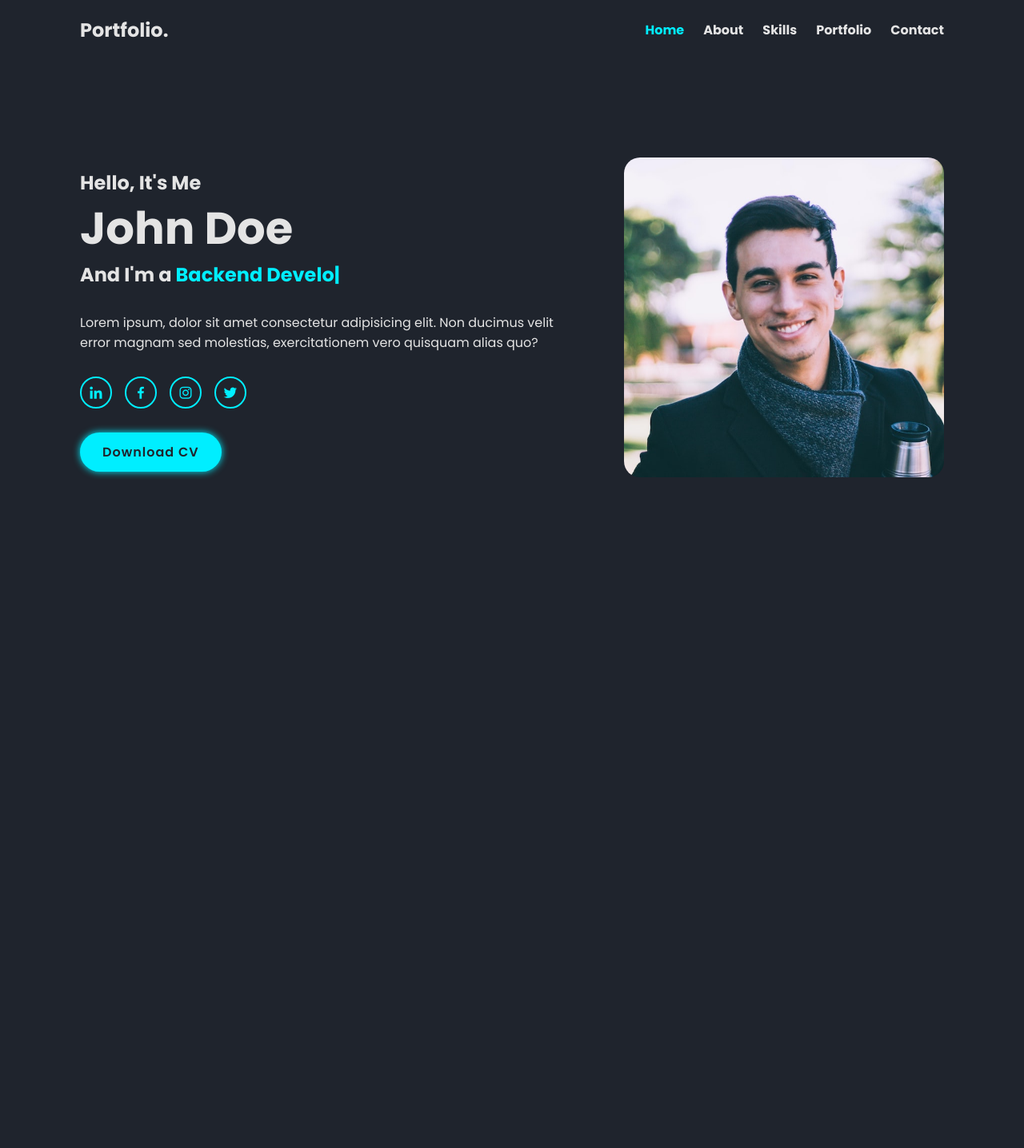
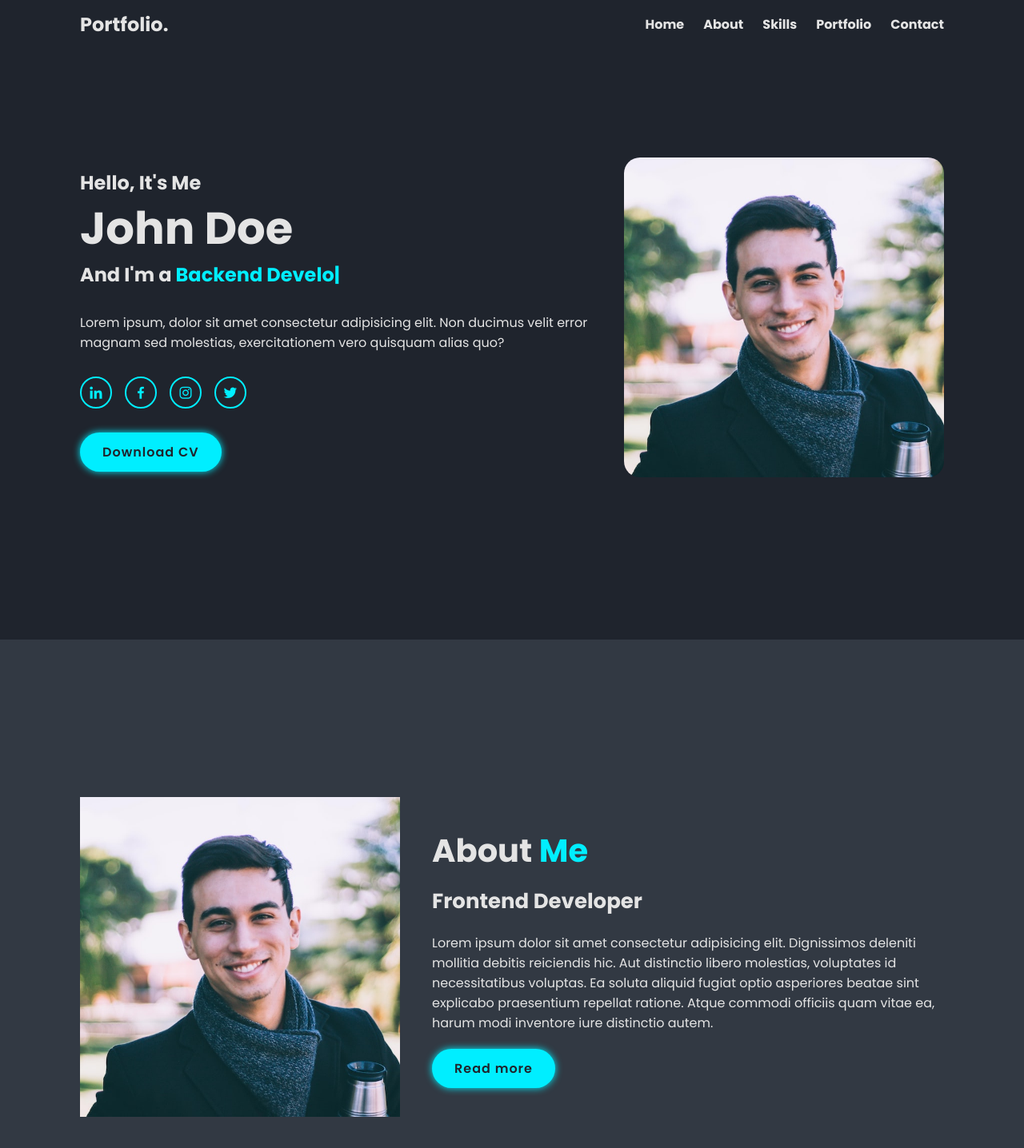
Before and after one commit to lipex360x/portsass, a website built with Vite: page index.html in a window 1280 px wide. Shown: the whole page at 80% size. Before the commit the page ends 800 px from the top, so only its background shows below. Built offline with nearby package versions, Linux system fonts and the light colour scheme.

Commit message:
about section

```diff
--- a/index.html
+++ b/index.html
@@ -9,24 +9,25 @@
   <body>
 
     <header>
-      <section class="container">
+      <div class="container">
         <a href="#">Portfolio.</a>
 
         <i class='bx bx-menu menu-icon'></i>
 
         <nav>
-          <a href="#" style="--i:1;" class="active">Home</a>
-          <a href="#" style="--i:2;">About</a>
+          <a href="#" class="navigation" data-target="hero" style="--i:1;" class="active">Home</a>
+          <a href="#" class="navigation" data-target="about" style="--i:2;">About</a>
           <a href="#" style="--i:3;">Skills</a>
           <a href="#" style="--i:4;">Portfolio</a>
           <a href="#" style="--i:5;">Contact</a>
         </nav>
-      </section>
+      </div>
     </header>
 
-    <main>
-      <section class="container">
-        <div class="hero">
+    <section class="hero" id="hero">
+      <div class="container">
+
+        <div>
           <h3>Hello, It's Me</h3>
 
           <h1>John Doe</h1>
@@ -42,14 +43,32 @@
             <a href="#" style="--i:6"><i class='bx bxl-twitter'></i></a>
           </div>
 
-          <a href="#" class="btn-cv">Download CV</a>
+          <a href="#" class="btn">Download CV</a>
         </div>
 
         <div class="hero-img">
           <img src="./src/assets/avatar.jpg" alt="">
         </div>
-      </section>
-    </main>
+      </div>
+    </section>
+
+    <section class="about" id="about">
+      <div class="container">
+
+        <div class="about-img">
+          <img src="./src/assets/avatar.jpg" alt="">
+        </div>
+
+        <div class="about-content">
+          <h2 class="heading">About <span>Me</span></h2>
+          <h3>Frontend Developer</h3>
+          <p>Lorem ipsum dolor sit amet consectetur adipisicing elit. Dignissimos deleniti mollitia debitis reiciendis hic. Aut distinctio libero molestias, voluptates id necessitatibus voluptas. Ea soluta aliquid fugiat optio asperiores beatae sint explicabo praesentium repellat ratione. Atque commodi officiis quam vitae ea, harum modi inventore iure distinctio autem.</p>
+
+          <a href="#" class="btn">Read more</a>
+        </div>
+
+      </div>
+    </section>
 
     <script type="module" src="/src/main.ts"></script>
   </body>
--- a/package.json
+++ b/package.json
@@ -9,6 +9,7 @@
     "preview": "vite preview"
   },
   "devDependencies": {
+    "@types/scroll-into-view": "^1.16.0",
     "sass": "^1.58.3",
     "typescript": "^4.9.3",
     "vite": "^4.1.0"
@@ -16,6 +17,7 @@
   "dependencies": {
     "@fontsource/poppins": "^4.5.10",
     "boxicons": "^2.1.4",
+    "scroll-into-view": "^1.16.2",
     "typed.js": "^2.0.12"
   }
 }
--- /dev/null
+++ b/src/scripts/functions.ts
@@ -0,0 +1,15 @@
+import scrollIntoView from 'scroll-into-view'
+
+const navigations = document.querySelectorAll('.navigation')
+
+navigations.forEach((navigation) => {
+  navigation.addEventListener('click', () => {
+    const domParser = navigation as HTMLElement
+
+    const domElement = domParser.dataset.target as string
+
+    const element = document.getElementById(domElement)
+
+    scrollIntoView(element!, { time: 0 });
+  })
+});
--- a/src/scripts/index.ts
+++ b/src/scripts/index.ts
@@ -1 +1,2 @@
 import './hero'
+import './functions'
--- a/src/styles/base/index.scss
+++ b/src/styles/base/index.scss
@@ -2,3 +2,4 @@
 @import "variables";
 @import "reset";
 @import "animate";
+@import "tokens";
--- a/src/styles/base/reset.scss
+++ b/src/styles/base/reset.scss
@@ -39,6 +39,9 @@ body {
   background: $darkblue;
 }
 
+section {
+  min-height: 100vh;
+}
 .container {
   margin: auto;
   width: 100%;
--- /dev/null
+++ b/src/styles/base/tokens.scss
@@ -0,0 +1,24 @@
+.heading {
+  color: $white;
+
+  span {
+    color: $lightblue;
+  }
+}
+
+.btn {
+  display: inline-block;
+  padding: 12px 28px;
+  background: $lightblue;
+  border-radius: 40px;
+  box-shadow: 0 0 10px $lightblue;
+  color: $darkblue;
+  letter-spacing: 1px;
+  font-weight: 600;
+
+  transition: box-shadow 0.3s ease;
+
+  &:hover {
+    box-shadow: 0 0 15px $lightblue;
+  }
+}
--- /dev/null
+++ b/src/styles/components/about.scss
@@ -0,0 +1,40 @@
+.about {
+  background: $grey;
+  display: flex;
+  color: $white;
+
+  .container {
+    display: flex;
+    height: 100vh;
+    justify-content: center;
+    align-items: center;
+    gap: 4rem;
+
+    .about-img img {
+      width: 50vh;
+    }
+
+    .heading {
+      font-size: 4.0rem;
+    }
+
+    .about-content {
+
+      display: flex;
+      flex-direction: column;
+      gap: 2rem;
+
+      h2 {
+        line-height: 1.2;
+      }
+
+      h3 {
+        font-size: 2.6rem;
+      }
+
+      .btn {
+        width: fit-content
+      }
+    }
+  }
+}
--- a/src/styles/components/header.scss
+++ b/src/styles/components/header.scss
@@ -1,8 +1,11 @@
 header {
   position: fixed;
+  top: 0;
+  left: 0;
   width: 100%;
+  height: 60px;
   padding: 20px 0;
-  background: transparent;
+  background: $darkblue;
   z-index: 100;
 
   .container {
--- /dev/null
+++ b/src/styles/components/hero.scss
@@ -0,0 +1,83 @@
+.hero {
+  .container {
+    display: flex;
+    justify-content: space-between;
+    align-items: center;
+    color: $white;
+    height: 100vh;
+
+    h1 {
+      font-size: 5.6rem;
+      font-weight: 700;
+      line-height: 8rem;
+
+      @include animate('slideRight', 0.3s, 0.5s);
+    }
+
+    h3 {
+      font-size: 2.4rem;
+      font-weight: 700;
+
+      @include animate('slideBottom', 0.5s, 0.3s);
+
+      &:nth-of-type(2) {
+        @include animate('slideTop', 0.5s, 0.4s);
+      }
+
+      span {
+        color: $lightblue;
+      }
+    }
+
+    p {
+      margin-top: 3rem;
+      @include animate('slideTop', 0.3s, 0.6s);
+    }
+
+    .social-icons {
+      display: flex;
+      gap: 16px;
+      margin: 30px 0;
+
+      a {
+        display: flex;
+        align-items: center;
+        justify-content: center;
+        color: $lightblue;
+        width: 40px;
+        height: 40px;
+        border: 2px solid $lightblue;
+        border-radius: 50%;
+        font-size: 2rem;
+
+        $delay: calc(0.1s * var(--i));
+        @include animate('slideTop', 0.5s, $delay);
+
+        transition:
+          background 0.3s ease,
+          color 0.3s ease,
+          box-shadow 0.3s ease;
+
+        &:hover {
+          background: $lightblue;
+          color: $darkblue;
+          box-shadow: 0 0 20px $lightblue;
+        }
+      }
+    }
+
+    .btn {
+      @include animate('fadeIn', 0.8s, 1s);
+    }
+
+    .hero-img {
+      img {
+        max-width: 400px;
+        border-radius: 20px;
+
+        @include animate('zoomIn', 0.5s, 0.6s);
+        // @include animate('shakeUpDown', 5s, 2s);
+      }
+    }
+  }
+}
--- a/src/styles/components/index.scss
+++ b/src/styles/components/index.scss
@@ -1,2 +1,3 @@
 @import 'header';
-@import 'main';
+@import 'hero';
+@import 'about';
--- a/src/styles/components/main.scss
+++ /dev/null
@@ -1,102 +0,0 @@
-main {
-  .container {
-    display: flex;
-    justify-content: space-between;
-    align-items: center;
-    color: $white;
-    height: 100vh;
-
-    .hero {
-      max-width: 600px;
-
-      h1 {
-        font-size: 5.6rem;
-        font-weight: 700;
-        line-height: 8rem;
-
-        @include animate('slideRight', 0.3s, 0.5s);
-      }
-
-      h3 {
-        font-size: 2.4rem;
-        font-weight: 700;
-
-        @include animate('slideBottom', 0.5s, 0.3s);
-
-        &:nth-of-type(2) {
-          @include animate('slideTop', 0.5s, 0.4s);
-        }
-
-        span {
-          color: $lightblue;
-        }
-      }
-
-      p {
-        margin-top: 3rem;
-        @include animate('slideTop', 0.3s, 0.6s);
-      }
-
-      .social-icons {
-        display: flex;
-        gap: 16px;
-        margin: 30px 0;
-
-        a {
-          display: flex;
-          align-items: center;
-          justify-content: center;
-          color: $lightblue;
-          width: 40px;
-          height: 40px;
-          border: 2px solid $lightblue;
-          border-radius: 50%;
-          font-size: 2rem;
-
-          $delay: calc(0.1s * var(--i));
-          @include animate('slideTop', 0.5s, $delay);
-
-          transition:
-            background 0.3s ease,
-            color 0.3s ease,
-            box-shadow 0.3s ease;
-
-          &:hover {
-            background: $lightblue;
-            color: $darkblue;
-            box-shadow: 0 0 20px $lightblue;
-          }
-        }
-      }
-
-      .btn-cv {
-        display: inline-block;
-        padding: 12px 28px;
-        background: $lightblue;
-        border-radius: 40px;
-        box-shadow: 0 0 10px $lightblue;
-        color: $darkblue;
-        letter-spacing: 1px;
-        font-weight: 600;
-
-        @include animate('fadeIn', 0.8s, 1s);
-
-        transition: box-shadow 0.3s ease;
-
-        &:hover {
-          box-shadow: 0 0 15px $lightblue;
-        }
-      }
-    }
-
-    .hero-img {
-      img {
-        max-width: 400px;
-        border-radius: 20px;
-
-        @include animate('zoomIn', 0.5s, 0.6s);
-        // @include animate('shakeUpDown', 5s, 2s);
-      }
-    }
-  }
-}
```
Also changed, not shown: 1 other file.
